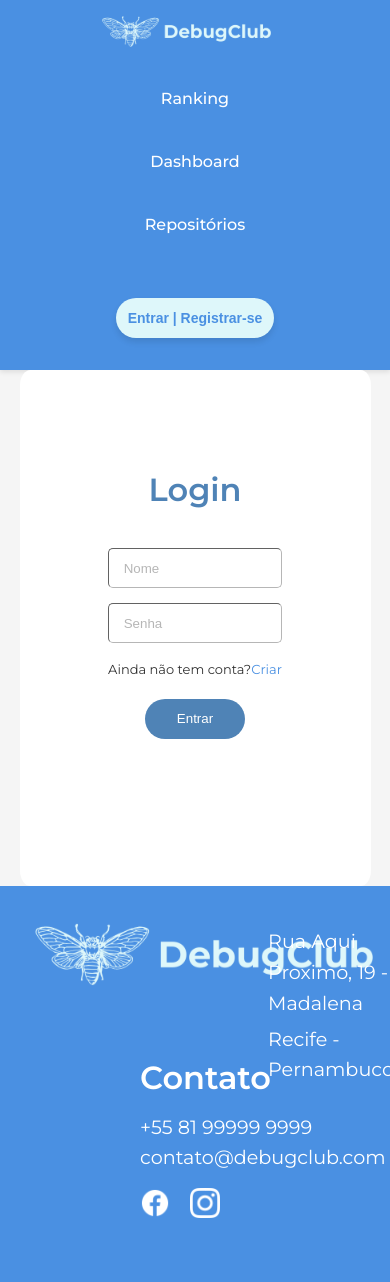
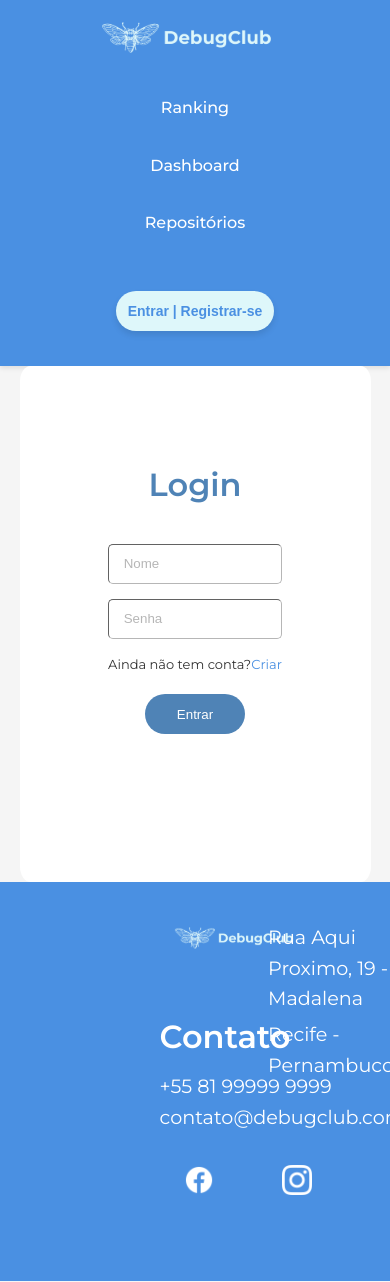
Before and after one commit to VyNas07/Debug-Club, a React (Create React App) app: page /login in a window 390 px wide. Shown: the top 1282 px of the page. Built offline with nearby package versions, Linux system fonts and the light colour scheme.

Commit message:
responsividade

```diff
--- a/src/components/Footer/Footer.css
+++ b/src/components/Footer/Footer.css
@@ -61,18 +61,110 @@
   }
 
   /* Responsividade */
-  @media (max-width: 768px) {
+  @media (max-width: 1024px) {
     .rodape-content {
-      flex-direction: column;
-      align-items: center;
-      text-align: center;
+        flex-direction: column;
+        align-items: center;
+        text-align: center;
+        padding: 2rem 5vw;
     }
 
     .logo-img {
-      margin-bottom: 20px;
+        margin-bottom: 2rem;
+        width: 40%; /* Ajustando para telas intermediárias */
     }
 
     .contato-rodape, .endereco-rodape {
-      margin-bottom: 20px;
+        margin-bottom: 1.5rem;
+        font-size: 1rem;
     }
-  }
+
+    .contato-rodape a, .endereco-rodape a {
+        font-size: 1rem;
+        padding: 0.6rem 1.2rem;
+        text-align: center;
+        display: block;
+        margin-top: 0.5rem;
+    }
+
+    .social-media {
+        margin-top: 2rem;
+        display: flex;
+        justify-content: center;
+        gap: 1.5rem;
+    }
+
+    .social-media a {
+        font-size: 1.5rem;
+        padding: 0.6rem;
+    }
+}
+
+@media (max-width: 768px) {
+    .rodape-content {
+        flex-direction: column;
+        align-items: center;
+        text-align: center;
+        padding: 2rem 5vw;
+    }
+
+    .logo-img {
+        margin-bottom: 2rem;
+        width: 50%;
+    }
+
+    .contato-rodape, .endereco-rodape {
+        margin-bottom: 1.5rem;
+        font-size: 1rem;
+    }
+
+    .contato-rodape a, .endereco-rodape a {
+        font-size: 1rem;
+        padding: 0.6rem 1.2rem;
+        text-align: center;
+        display: block;
+        margin-top: 0.5rem;
+    }
+
+    .social-media {
+        margin-top: 2rem;
+        display: flex;
+        justify-content: center;
+        gap: 1rem;
+    }
+
+    .social-media a {
+        font-size: 1.5rem;
+        padding: 0.6rem;
+    }
+}
+
+@media (max-width: 480px) {
+    .rodape-content {
+        padding: 1rem 5vw;
+    }
+
+    .logo-img {
+        margin-bottom: 1.5rem;
+        width: 60%;
+    }
+
+    .contato-rodape, .endereco-rodape {
+        margin-bottom: 1rem;
+        font-size: 0.9rem;
+    }
+
+    .contato-rodape a, .endereco-rodape a {
+        font-size: 1rem;
+        padding: 0.6rem 1.5rem;
+    }
+
+    .social-media {
+        margin-top: 1.5rem;
+    }
+
+    .social-media a {
+        font-size: 1.4rem;
+        padding: 0.6rem;
+    }
+}
--- a/src/components/Header2/Header2.css
+++ b/src/components/Header2/Header2.css
@@ -93,28 +93,31 @@
   }
 
 
-@media (max-width: 1024px) {
+  @media (max-width: 1024px) {
     .header {
         flex-direction: column;
         justify-content: center;
         align-items: center;
-        padding: 20px 50px;
+        padding: 2rem 5vw;
     }
 
     .nav-links {
         flex-direction: row;
-        margin-top: 10px;
+        margin-top: 1rem;
+        justify-content: center;
     }
 
     .nav-links a {
-        margin: 5px 10px;
-        padding: 10px 15px;
+        margin: 0.5rem 1rem;
+        padding: 0.6rem 1.2rem;
+        font-size: 1rem;
     }
 
     .button-perfil {
-        margin-top: 15px;
-        margin-left: 0;
+        margin-top: 1.5rem;
         width: auto;
+        padding: 0.8rem 2rem;
+        font-size: 1rem;
     }
 }
 
@@ -123,24 +126,27 @@
         flex-direction: column;
         justify-content: center;
         align-items: center;
-        padding: 15px 40px;
+        padding: 1.5rem 5vw;
     }
 
     .nav-links {
         flex-direction: column;
-        margin-top: 10px;
+        margin-top: 1rem;
+        align-items: center;
     }
 
     .nav-links a {
-        margin: 10px 0;
-        padding: 10px 20px;
+        margin: 0.8rem 0;
+        padding: 0.8rem 2rem;
         text-align: center;
+        font-size: 1.1rem;
     }
 
     .button-perfil {
-        margin-top: 20px;
-        margin-left: 0;
+        margin-top: 2rem;
         width: auto;
+        padding: 0.8rem 2rem;
+        font-size: 1.1rem;
     }
 }
 
@@ -149,24 +155,27 @@
         flex-direction: column;
         justify-content: center;
         align-items: center;
-        padding: 10px 20px;
+        padding: 1rem 5vw;
     }
 
     .nav-links {
         flex-direction: column;
-        margin-top: 10px;
+        margin-top: 1rem;
+        align-items: center;
     }
 
     .nav-links a {
-        margin: 10px 0;
-        padding: 12px 20px;
+        margin: 0.6rem 0;
+        padding: 0.6rem 1.5rem;
+        font-size: 1rem;
         width: 100%;
         text-align: center;
     }
 
     .button-perfil {
+        margin-top: 1.5rem;
         width: 100%;
-        margin-top: 20px;
-        padding: 12px;
+        padding: 0.7rem 1.5rem;
+        font-size: 1rem;
     }
 }
```
